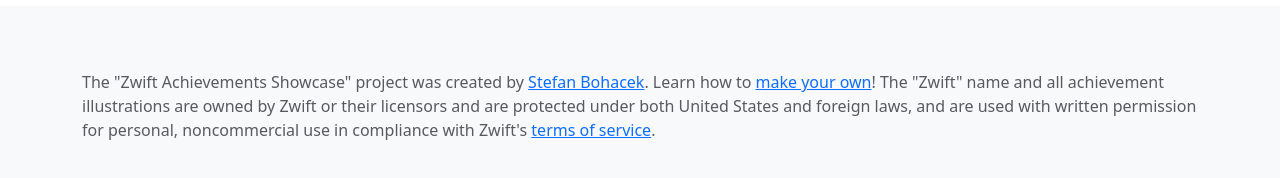
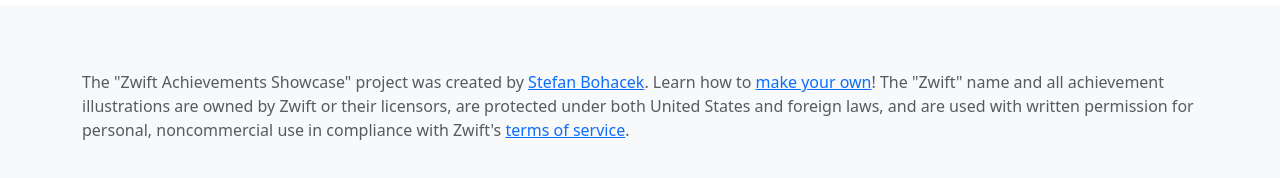
Before and after one commit to stefanbohacek/zwift-achievements-showcase, a plain HTML site: page index.html in a window 1280 px wide. Shown: the part 806-984 px from the top of the page. Drawn offline with Linux system fonts and the light colour scheme; no server answers.

Commit message:
Language cleanup.

```diff
--- a/index.html
+++ b/index.html
@@ -256,7 +256,7 @@
         The "Zwift Achievements Showcase" project was created by <a href="https://stefanbohacek.com/">Stefan
           Bohacek</a>.
         Learn how to <a href="https://stefanbohacek.com/project/zwift-achievements-showcase/">make your own</a>! The "Zwift" name and all achievement illustrations are owned by Zwift
-        or their licensors and are protected under both United States and foreign laws, and are used with written permission for personal,
+        or their licensors, are protected under both United States and foreign laws, and are used with written permission for personal,
         noncommercial use in compliance with Zwift's <a
           href="https://support.zwift.com/en_us/terms-of-service-HJt7VBYyH">terms of service</a>.
       </p>
```
Also changed, not shown: 1 other file.
